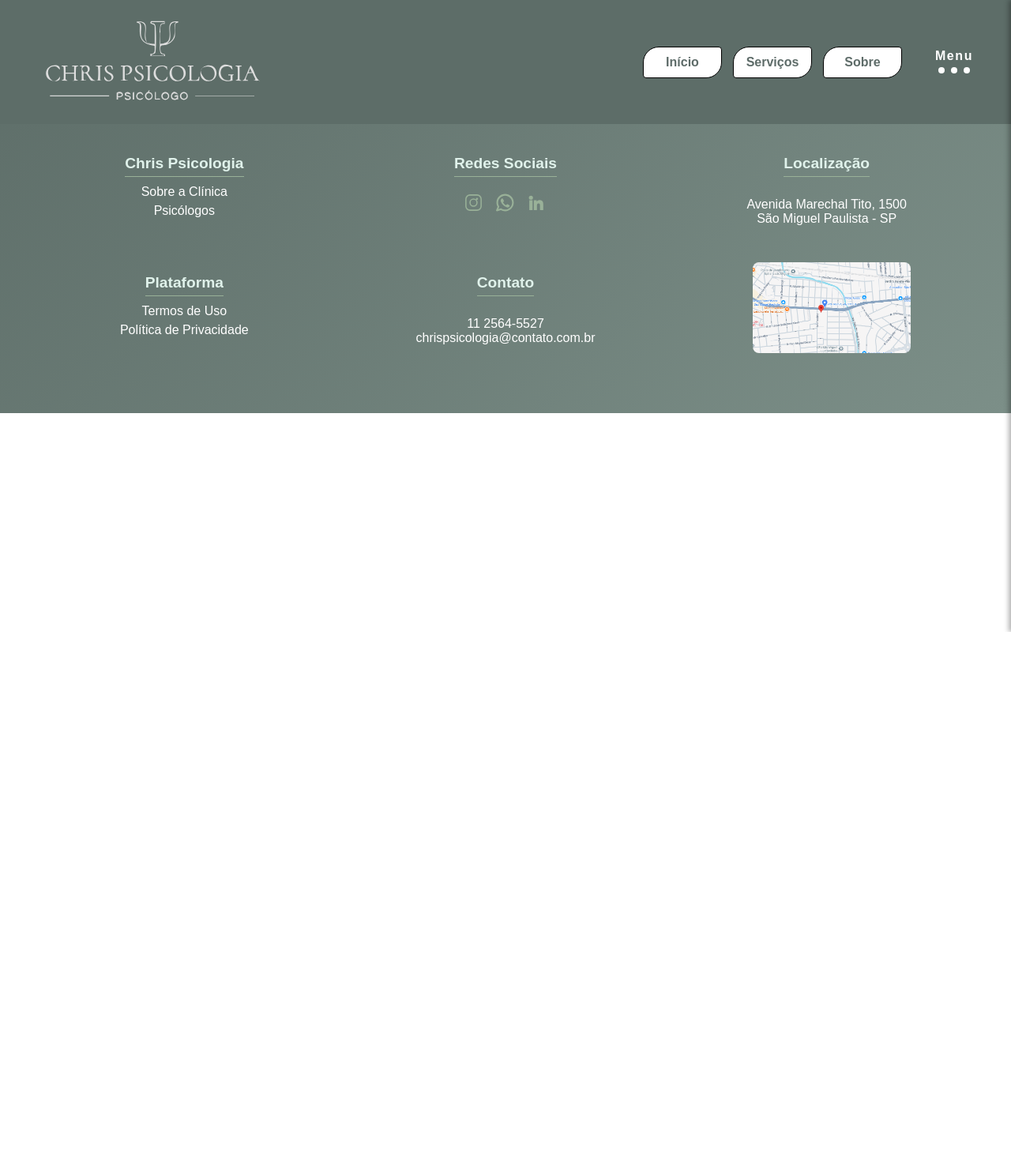
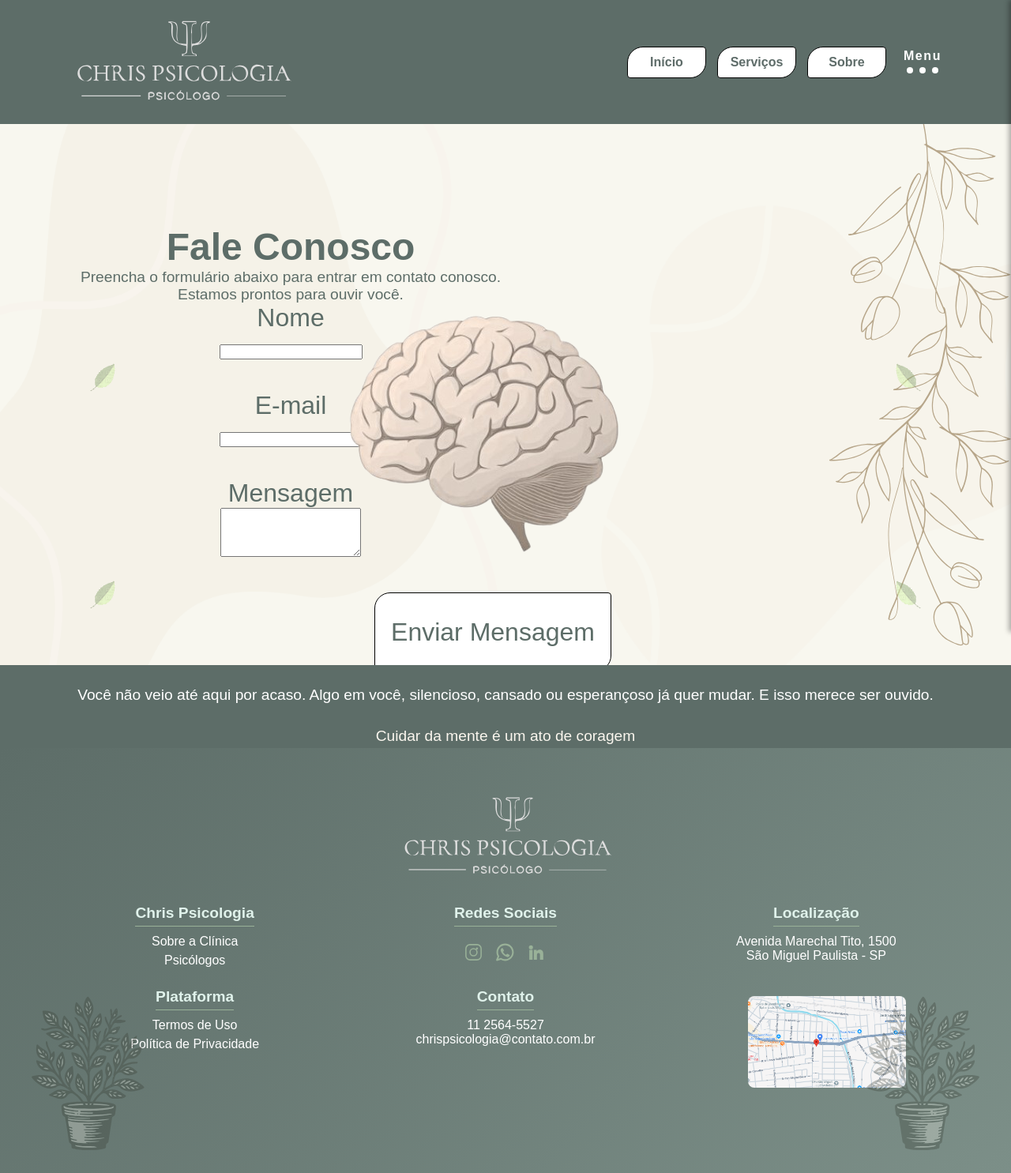
Before and after one commit to TI-29-Senac/chrispsicologo, a PHP site: page /contato.html in a window 1280 px wide. Shown: the whole page at 79% size. Before the commit the page ends 800 px from the top, so only its background shows below. Run offline with PHP 8.4, Linux system fonts and the light colour scheme.

Commit message:
ajustado sobre nos e html profissionais

```diff
--- a/contato.html
+++ b/contato.html
@@ -10,10 +10,51 @@
     <div id="navbar"></div>
 
       <main>
+        <section class="hero">
+          <div class="foia">
+            <img src="img/icons/folha_queda.gif" class="folhas canto-esquerdo" alt="folhas caindo">
+            <img src="img/icons/folha_queda.gif" class="folhas canto-direito" alt="folhas caindo">
+            <img src="img/icons/folha_queda.gif" class="folhas meio-esquerdo" alt="folhas caindo">
+            <img src="img/icons/folha_queda.gif" class="folhas meio-direito" alt="folhas caindo">
+            <img src="img/icons/plantas-bege.svg" class="planta lado-esquerdo" alt="folhas caindo">
+            <img src="img/icons/plantas-bege.svg" class="planta lado-direito" alt="folhas caindo">
+          </div>
+
+          <div class="conteudo-hero">
+            <h2>Fale Conosco</h2>
+            <p class="texto-contato">Preencha o formulário abaixo para entrar em contato conosco.<br> Estamos prontos para ouvir você.</p>
+
+            <form id="form-contato" action="envia-contato.php" method="post">
+              <label for="nome">Nome</label><br>
+              <input type="text" id="nome" name="nome" required><br><br>
+
+              <label for="email">E-mail</label><br>
+              <input type="email" id="email" name="email" required><br><br>
+
+              <label for="mensagem">Mensagem</label><br>
+              <textarea id="mensagem" name="mensagem" rows="4" required></textarea><br><br>
+
+              <button type="submit" class="consulta-botao">Enviar Mensagem</button>
+            </form>
+          </div>
+
+          <div class="cerebro-carrossel">
+            <div class="carrossel-track" id="carrosselTrack">
+              <img src="img/icons/cerebro.png" alt="cerebro">
+              <img src="img/icons/arvore.svg" alt="cerebro">
+              <img src="img/icons/livros.svg" alt="cerebro">
+            </div>
+          </div>
+
+          <div class="barra-banner">
+            <p>Você não veio até aqui por acaso. Algo em você, silencioso, cansado ou esperançoso já quer mudar. E isso
+              merece ser ouvido.</p>
+          </div>
+        </section>
 
       </main>
 
-
+      <div class="barra-quebra">Cuidar da mente é um ato de coragem</div>
       <footer id="footer"></footer>
 
  <script src="js/header.js" defer></script>
--- a/css/style.css
+++ b/css/style.css
@@ -1,6 +1,5 @@
 /* #region Header */
-body,
-html {
+* {
   margin: 0;
   padding: 0;
   box-sizing: border-box;
@@ -18,7 +17,7 @@ header {
   left: 0;
   width: 100%;
   height: 157px;
-  z-index: 25;
+  z-index: 1001;
 }
 
 .header_menor {
@@ -125,7 +124,9 @@ header {
   align-items: center;
   justify-content: center;
   gap: 0;
-}
+  position: relative;
+  z-index: 1000;
+  }
 
 #btn-more:hover img {
   filter: brightness(0.8);
@@ -263,7 +293,7 @@ header {
 
 .conteudo-hero {
   color: #5D6D68;
-  font-size: 2rem;
+  font-size: clamp(1.4rem, 2vw + 0.5rem, 2rem);
   text-align: center;
   position: relative;
   top: 8rem;
@@ -287,12 +316,9 @@ header {
   justify-content: center;
   width: 300px;
   height: 100px;
-  font-size: 2rem;
+  font-size: clamp(1.5rem, 2vw + 0.5rem, 2rem);
   color: #5D6D68;
-  padding: 0 10px;
-  /* tire padding vertical para não extrapolar height */
   margin-left: 32rem;
-  /* em vez do padding do container */
   box-sizing: border-box;
   text-decoration: none;
   background-color: #fff;
@@ -338,19 +365,77 @@ header {
   width: 500px;
   height: auto;
   overflow: hidden;
+  z-index: 10;
 }
 
 .carrossel-track {
   display: flex;
   transition: transform 3s ease-in-out;
   width: max-content;
+  gap: 30px;
 }
 
 .carrossel-track img {
-  width: 500px;
+  width: 100%;
+  max-width: 500px;
   height: auto;
   flex-shrink: 0;
   object-fit: contain;
+}
+
+
+@media (max-width: 1024px) {
+  .barra-quebra {
+    font-size: 0.5rem;
+  }
+  .barra-banner {
+    font-size: 0.5rem;
+  }
+
+  .hero {
+    display: flex;
+    flex-direction: column;
+    align-items: center;
+    padding: 1rem;
+  }
+
+  .conteudo-hero {
+    text-align: center;
+    margin-bottom: 10rem;
+    width: 100%;
+    padding: 0 1rem;
+  }
+
+  .botao-container {
+    display: flex;
+    justify-content: center;
+    margin-top: 2rem;
+    width: 100%;
+  }
+
+  .consulta-botao {
+    margin-left: 0;
+    width: 30vw;
+    height: 60px;
+    font-size: 1.5rem;
+  }
+
+  .cerebro-carrossel {
+    display: none;
+  }
+}
+
+@media (max-width: 600px) {
+  .conteudo-hero {
+    font-size: 1.2rem;
+    top: 4rem;
+  }
+
+  .consulta-botao {
+    width: 200px;
+    height: 60px;
+    font-size: 1.2rem;
+  }
 }
 
 /* #endregion */
@@ -442,13 +527,14 @@ header {
 .planta-direita {
   position: absolute;
   top: 0.2rem;
-  width: 240px;
+  width: 220px;
   height: auto;
   opacity: 0.3;
   pointer-events: none;
 }
 
 .planta-esquerda {
+  top: 2.5rem;
   left: 0;
 }
 
@@ -472,7 +558,7 @@ header {
 
 .barra-quebra {
   width: 100%;
-  height: 20px;
+  height: 30px;
   background-color: #5D6D68;
   color: #faf6ee;
   text-align: center;
@@ -904,19 +1052,22 @@ header {
 
 
 /* #region Footer */
+
+
 .footer {
   width: 100%;
   background: linear-gradient(135deg, #5D6D68, #7C8F88);
   color: white;
   font-family: 'Questrial', sans-serif;
   min-height: 400px;
-  padding: 40px 20px;
+  padding: 78px 20px;
   box-sizing: border-box;
   display: flex;
   flex-direction: column;
   justify-content: space-between;
   align-items: center;
   text-align: center;
+  position: relative;
 }
 
 .footer-container {
@@ -1046,3 +1197,72 @@ header {
 }
 
 /* #endregion */
+
+/* #region contato */
+
+.texto-contato {
+  font-size: 1.2rem;
+}
+
+.planta-footer {
+  position: absolute;
+  width: 230px;
+  height: auto;
+  z-index: 0;
+  opacity: 0.3;
+  pointer-events: none;
+}
+
+.planta-footer.planta-esquerda {
+  top: 19rem;
+  left: 0;
+}
+
+.planta-footer.planta-direita {
+  top: 19rem;
+  right: 0;
+  transform: scaleX(-1)
+}
+
+/* #endregion */
+
+/* #region Lightbox */
+
+#lightbox {
+  position: fixed;
+  top: 0;
+  left: 0;
+  width: 100%;
+  height: 100%;
+  background: rgba(0, 0, 0, 0.85);
+  display: flex;
+  justify-content: center;
+  align-items: center;
+  z-index: 999;
+}
+
+.lightbox img {
+  max-width: 90%;
+  max-height: 90%;
+  border-radius: 8px;
+  box-shadow: 0 0 20px rgba(255, 255, 255, 0.2);
+}
+
+.fechar-lightbox {
+  position: absolute;
+  top: 20px;
+  right: 30px;
+  font-size: 2.5rem;
+  color: white;
+  cursor: pointer;
+  font-weight: bold;
+}
+
+.hidden {
+  display: none;
+}
+#lightbox.hidden {
+  display: none !important;
+}
+
+/* #endregion */
--- a/js/carrossel.js
+++ b/js/carrossel.js
@@ -59,3 +59,35 @@ document.addEventListener('DOMContentLoaded', () => {
 
   destacarCardCentral();
 });
+
+
+
+// Ao clicar em qualquer imagem do carrossel quem somos
+document.querySelectorAll('.faixa-imagens img').forEach(img => {
+  img.addEventListener('click', () => {
+    const lightbox = document.getElementById('lightbox');
+    const imgAmpliada = document.getElementById('img-ampliada');
+    imgAmpliada.src = img.src;
+    lightbox.classList.remove('hidden');
+  });
+});
+
+function fecharLightbox() {
+  const lightbox = document.getElementById('lightbox');
+  lightbox.classList.add('hidden');
+  document.getElementById('img-ampliada').src = '';
+}
+
+// Fecha ao apertar ESC
+document.addEventListener('keydown', (event) => {
+  if (event.key === 'Escape') {
+    fecharLightbox();
+  }
+});
+
+// Fecha ao clicar fora da imagem
+document.getElementById('lightbox').addEventListener('click', (e) => {
+  if (e.target.id === 'lightbox') {
+    fecharLightbox();
+  }
+});
--- a/js/footer.js
+++ b/js/footer.js
@@ -3,6 +3,8 @@ document.addEventListener("DOMContentLoaded", () => {
     const footer = document.getElementById("footer");
     footer.innerHTML = `
     <footer class="footer">
+    <img src="/img/icons/vaso.svg" class="planta-footer planta-esquerda" alt="" aria-hidden="true">
+    <img src="/img/icons/vaso.svg" class="planta-footer planta-direita" alt="" aria-hidden="true">
 
     <div class="footer-container">
       <div class="footer-logo">
@@ -13,8 +15,8 @@ document.addEventListener("DOMContentLoaded", () => {
         <div class="footer-col col-psicologia">
           <h4>Chris Psicologia</h4>
           <ul>
-            <li><a href="#">Sobre a Clínica</a></li>
-            <li><a href="#">Psicólogos</a></li>
+            <li><a href="sobre.html">Sobre a Clínica</a></li>
+            <li><a href="profissionais.html">Psicólogos</a></li>
           </ul>
         </div>
 
@@ -66,7 +68,6 @@ document.addEventListener("DOMContentLoaded", () => {
             target="_blank"><img src="img/banners/mapa.png" alt="Mapa" class="mapa"></a>
         </div>
       </div>
-
   </footer>
 `
 
--- a/js/inicio.js
+++ b/js/inicio.js
@@ -56,6 +56,7 @@ document.addEventListener("DOMContentLoaded", () => {
         <li><a href="servicos.html">Serviços</a></li>
         <li><a href="contato.html">Contato</a></li>
         <li><a href="sobre.html">Sobre</a></li>
+        <li><a href="profissionais.html">Nossos Profissionais</a></li>
       </ul>
 
       <div class="redes-menu-lateral">
@@ -114,14 +115,4 @@ document.addEventListener("DOMContentLoaded", () => {
 
     ativarMenuLateral();
 
-    const urlpath = window.location.pathname;
-    const ancora = document.getElementById("ancora-home");
-    if (ancora) {
-      if (urlpath == "/contato.html") {
-        ancora.classList.add("hidden");
-      } else {
-        ancora.classList.remove("hidden");
-      }
-    }
-
   });
--- a/servicos.html
+++ b/servicos.html
@@ -13,7 +13,7 @@
 
       </main>
 
-
+      <div class="barra-quebra">Cuidar da mente é um ato de coragem</div>
       <footer id="footer"></footer>
 
  <script src="js/header.js" defer></script>
```
Also changed, not shown: other parts of css/style.css (+95 -4 lines), index.html (+29 -16 lines), js/cerebro.js (+18 -6 lines), profissionais.html (added, +53 -0 lines), sobre.html (+16 -2 lines), img/icons/vaso.jpg (added), img/icons/vaso.svg (added), img/quem-somos/corredor.png (added), img/quem-somos/recepcao.png (added), img/quem-somos/sala1.png (added), img/quem-somos/sala2.png (added).
